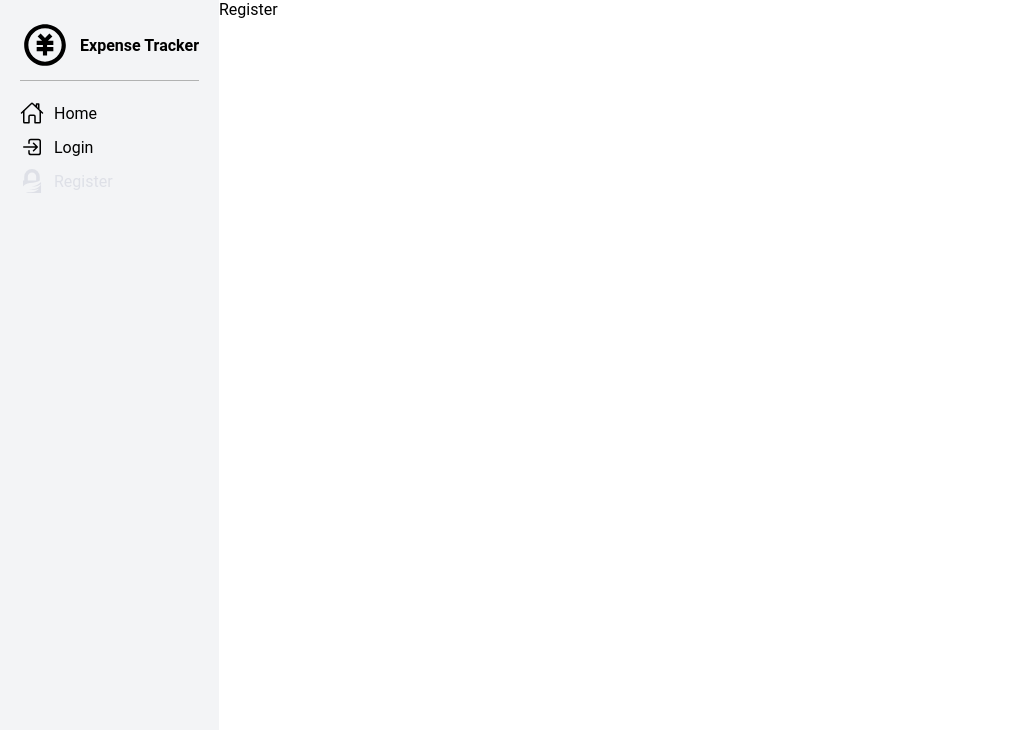
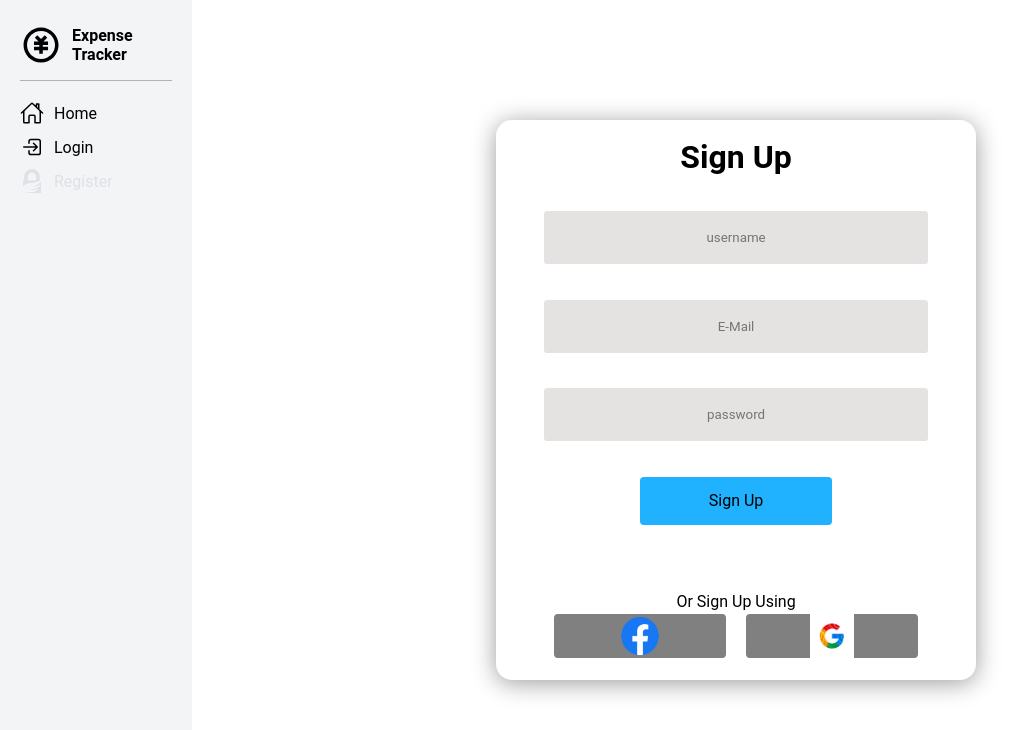
Before and after one commit to Omerf130/expense-tracker, a React (Vite) app in the folder client/: page /register in a window 1280 px wide. Shown: the top 730 px of the page, without its empty margins (0-1031 px from the left). Built offline with nearby package versions, Linux system fonts and the light colour scheme.

Commit message:
login and sign up pages

```diff
--- a/client/src/pages/login/Login.scss
+++ b/client/src/pages/login/Login.scss
@@ -0,0 +1,90 @@
+* {
+  margin: 0;
+  box-sizing: border-box;
+}
+
+.page {
+  height: 100vh;
+  width: 100%;
+  display: flex;
+  justify-content: center;
+  align-items: center;
+  .cover {
+    background-color: white;
+    width: 30em;
+    height: 35em;
+    position: relative;
+    border-radius: 1em;
+    box-shadow: 0 0.188em 1.55em rgb(156, 156, 156);
+    display: flex;
+    flex-direction: column;
+    align-items: center;
+    justify-content: space-around;
+
+    input {
+      border: none;
+      background-color: rgb(229, 226, 226);
+      height: 4em;
+      width: 80%;
+      border-radius: 0.25em;
+      text-align: center;
+      padding: 2em;
+    }
+
+    input:focus {
+      outline-color: rgb(32, 177, 255);
+    }
+
+    .login-btn {
+      width: 40%;
+      height: 3em;
+      background-color: rgb(32, 177, 255);
+      display: flex;
+      justify-content: center;
+      align-items: center;
+      transition: 0.5s;
+      border-radius: 0.25em;
+      cursor: pointer;
+    }
+
+    .login-btn:hover {
+      background-color: rgb(16, 149, 232);
+    }
+
+    .text {
+      position: relative;
+      bottom: -2em;
+    }
+
+    .alt-login {
+      width: 80%;
+      height: 3em;
+      display: flex;
+      justify-content: space-around;
+
+      .google {
+        width: 45%;
+        height: 90%;
+        border-radius: 0.25em;
+        background-color: gray;
+        background-image: url("../img/images.jpg");
+        background-position: center;
+        background-size: contain;
+        background-repeat: no-repeat;
+        cursor: pointer;
+      }
+
+      .facebook {
+        width: 45%;
+        height: 90%;
+        border-radius: 0.25em;
+        background-color: gray;
+        background-image: url("../img/Facebook-logo.png");
+        background-position: center;
+        background-size: contain;
+        background-repeat: no-repeat;
+        cursor: pointer;
+      }
+    }
+  }
+}
--- a/client/src/pages/login/Login.tsx
+++ b/client/src/pages/login/Login.tsx
@@ -1,9 +1,24 @@
-import React from 'react'
+import React from "react";
+import "./Login.scss";
 
 const Login = () => {
   return (
-    <div>Login</div>
-  )
-}
+    <div className="page">
+      <div className="cover">
+        <h1>Login</h1>
+        <input type="text" placeholder="username" />
+        <input type="password" placeholder="password" />
+        <div className="login-btn">Login</div>
 
-export default Login
+        <p className="text">Or Login Using</p>
+
+        <div className="alt-login">
+          <div className="facebook"></div>
+          <div className="google"></div>
+        </div>
+      </div>
+    </div>
+  );
+};
+
+export default Login;
--- a/client/src/pages/register/Register.scss
+++ b/client/src/pages/register/Register.scss
@@ -0,0 +1,90 @@
+* {
+  margin: 0;
+  box-sizing: border-box;
+}
+
+.page {
+  height: 100vh;
+  width: 100%;
+  display: flex;
+  justify-content: center;
+  align-items: center;
+  .cover {
+    background-color: white;
+    width: 30em;
+    height: 35em;
+    position: relative;
+    border-radius: 1em;
+    box-shadow: 0 0.188em 1.55em rgb(156, 156, 156);
+    display: flex;
+    flex-direction: column;
+    align-items: center;
+    justify-content: space-around;
+
+    input {
+      border: none;
+      background-color: rgb(229, 226, 226);
+      height: 4em;
+      width: 80%;
+      border-radius: 0.25em;
+      text-align: center;
+      padding: 2em;
+    }
+
+    input:focus {
+      outline-color: rgb(32, 177, 255);
+    }
+
+    .signup-btn {
+      width: 40%;
+      height: 3em;
+      background-color: rgb(32, 177, 255);
+      display: flex;
+      justify-content: center;
+      align-items: center;
+      transition: 0.5s;
+      border-radius: 0.25em;
+      cursor: pointer;
+    }
+
+    .signup-btn:hover {
+      background-color: rgb(16, 149, 232);
+    }
+
+    .text {
+      position: relative;
+      bottom: -2em;
+    }
+
+    .alt-signup {
+      width: 80%;
+      height: 3em;
+      display: flex;
+      justify-content: space-around;
+
+      .google {
+        width: 45%;
+        height: 90%;
+        border-radius: 0.25em;
+        background-color: gray;
+        background-image: url("../img/images.jpg");
+        background-position: center;
+        background-size: contain;
+        background-repeat: no-repeat;
+        cursor: pointer;
+      }
+
+      .facebook {
+        width: 45%;
+        height: 90%;
+        border-radius: 0.25em;
+        background-color: gray;
+        background-image: url("../img/Facebook-logo.png");
+        background-position: center;
+        background-size: contain;
+        background-repeat: no-repeat;
+        cursor: pointer;
+      }
+    }
+  }
+}
--- a/client/src/pages/register/Register.tsx
+++ b/client/src/pages/register/Register.tsx
@@ -1,9 +1,25 @@
 import React from 'react'
+import "./Register.scss";
 
 const Register = () => {
   return (
-    <div>Register</div>
-  )
-}
+    <div className="page">
+      <div className="cover">
+        <h1>Sign Up</h1>
+        <input type="text" placeholder="username" />
+        <input type="text" placeholder="E-Mail" />
+        <input type="password" placeholder="password" />
+        <div className="signup-btn">Sign Up</div>
+
+        <p className="text">Or Sign Up Using</p>
+
+        <div className="alt-signup">
+          <div className="facebook"></div>
+          <div className="google"></div>
+        </div>
+      </div>
+    </div>
+  );
+};
 
 export default Register
```
Also changed, not shown: client/src/pages/img/Facebook-logo.png (added), client/src/pages/img/images.jpg (added).
